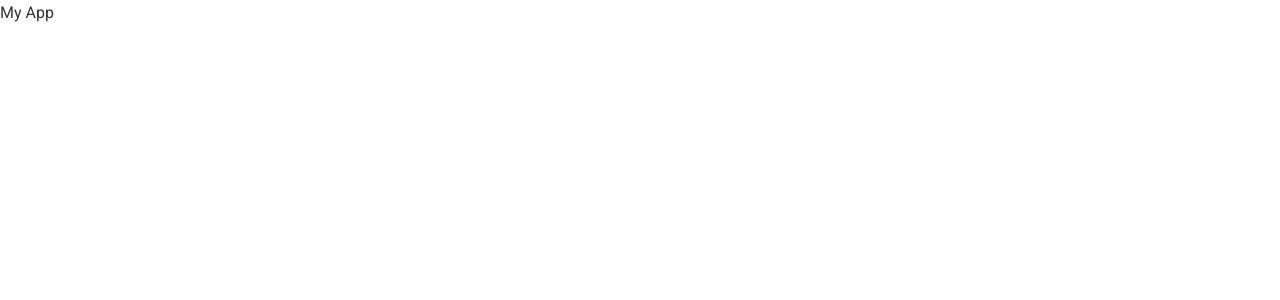
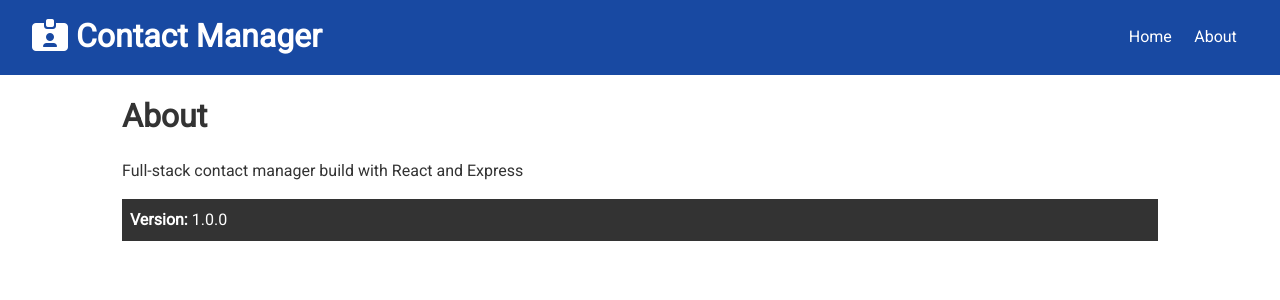
Before and after one commit to barestu/react-contact-manager, a React (Create React App) app in the folder client/: page /about in a window 1280 px wide. Shown: the top 300 px of the page. Built offline with nearby package versions, Linux system fonts and the light colour scheme; the HTML template or start-up script is replaced by a standard one.

Commit message:
Create basic routing & contact context

```diff
--- a/client/src/App.js
+++ b/client/src/App.js
@@ -1,11 +1,26 @@
-import React from 'react';
+import React, { Fragment } from 'react';
+import { BrowserRouter as Router, Route, Switch } from 'react-router-dom';
+import ContactState from './context/contact/ContactState';
+import Navbar from './components/layout/Navbar';
+import Home from './components/pages/Home';
+import About from './components/pages/About';
 import './App.css';
 
 const App = () => {
   return (
-    <div className="App">
-      My App
-    </div>
+    <ContactState>
+      <Router>
+        <Fragment>
+          <Navbar />
+          <div className="container">
+            <Switch>
+              <Route exact path="/" component={Home} />
+              <Route exact path="/about" component={About} />
+            </Switch>
+          </div>
+        </Fragment>
+      </Router>
+    </ContactState>
   );
 }
 
--- /dev/null
+++ b/client/src/components/layout/Navbar.jsx
@@ -0,0 +1,33 @@
+import React from 'react';
+import PropTypes from 'prop-types';
+import { Link } from 'react-router-dom';
+
+const Navbar = ({ title, icon }) => {
+  return (
+    <div className="navbar bg-primary">
+      <h1>
+        <i className={icon} /> {title}
+      </h1>
+      <ul>
+        <li>
+          <Link to="/">Home</Link>
+        </li>
+        <li>
+          <Link to="/about">About</Link>
+        </li>
+      </ul>
+    </div>
+  );
+};
+
+Navbar.propTypes = {
+  title: PropTypes.string.isRequired,
+  icon: PropTypes.string,
+};
+
+Navbar.defaultProps = {
+  title: 'Contact Manager',
+  icon: 'fas fa-id-card-alt',
+};
+
+export default Navbar;
--- /dev/null
+++ b/client/src/components/pages/About.jsx
@@ -0,0 +1,15 @@
+import React from 'react';
+
+const About = () => {
+  return (
+    <div>
+      <h1>About</h1>
+      <p className="my-1">Full-stack contact manager build with React and Express</p>
+      <p className="bg-dark p">
+        <strong>Version: </strong> 1.0.0
+      </p>
+    </div>
+  );
+};
+
+export default About;
--- /dev/null
+++ b/client/src/components/pages/Home.jsx
@@ -0,0 +1,11 @@
+import React from 'react';
+
+const Home = () => {
+  return (
+    <div>
+      <h1>Home</h1>
+    </div>
+  );
+};
+
+export default Home;
--- /dev/null
+++ b/client/src/context/contact/ContactState.js
@@ -0,0 +1,51 @@
+import React, { useReducer } from 'react';
+import uuid from 'uuid';
+import ContactContext from './contactContext';
+import contactReducer from './contactReducer';
+import {
+  ADD_CONTACT,
+  DELETE_CONTACT,
+  SET_CURRENT,
+  CLEAR_CURRENT,
+  UPDATE_CONTACT,
+  FILTER_CONTACTS,
+  CLEAR_FILTER,
+} from '../types';
+
+const ContactState = props => {
+  const initialState = {
+    contacts: [
+      {
+        id: 1,
+        name: 'Artour',
+        email: 'Artour@gmmail.com',
+        phone: '089123321123',
+        type: 'personal',
+      },
+      {
+        id: 2,
+        name: 'Leny',
+        email: 'Leny@gmmail.com',
+        phone: '089123321123',
+        type: 'personal',
+      },
+      {
+        id: 3,
+        name: 'Cleo',
+        email: 'Cleo@gmmail.com',
+        phone: '089123321123',
+        type: 'professional',
+      },
+    ],
+  };
+
+  const [state, dispatch] = useReducer(contactReducer, initialState);
+
+  return (
+    <ContactContext.Provider value={{ ...state }}>
+      {props.children}
+    </ContactContext.Provider>
+  );
+};
+
+export default ContactState;
--- /dev/null
+++ b/client/src/context/contact/contactContext.js
@@ -0,0 +1,5 @@
+import { createContext } from 'react';
+
+const contactContext = createContext();
+
+export default contactContext;
--- /dev/null
+++ b/client/src/context/types.js
@@ -0,0 +1,9 @@
+export const ADD_CONTACT = 'ADD_CONTACT';
+export const DELETE_CONTACT = 'DELETE_CONTACT';
+export const SET_CURRENT = 'SET_CURRENT';
+export const CLEAR_CURRENT = 'CLEAR_CURRENT';
+export const UPDATE_CONTACT = 'UPDATE_CONTACT';
+export const FILTER_CONTACTS = 'FILTER_CONTACTS';
+export const CLEAR_FILTER = 'CLEAR_FILTER';
+export const SET_ALERT = 'SET_ALERT';
+export const REMOVE_ALERT = 'REMOVE_ALERT';
```
Also changed, not shown: client/src/context/contact/contactReducer.js (added).
